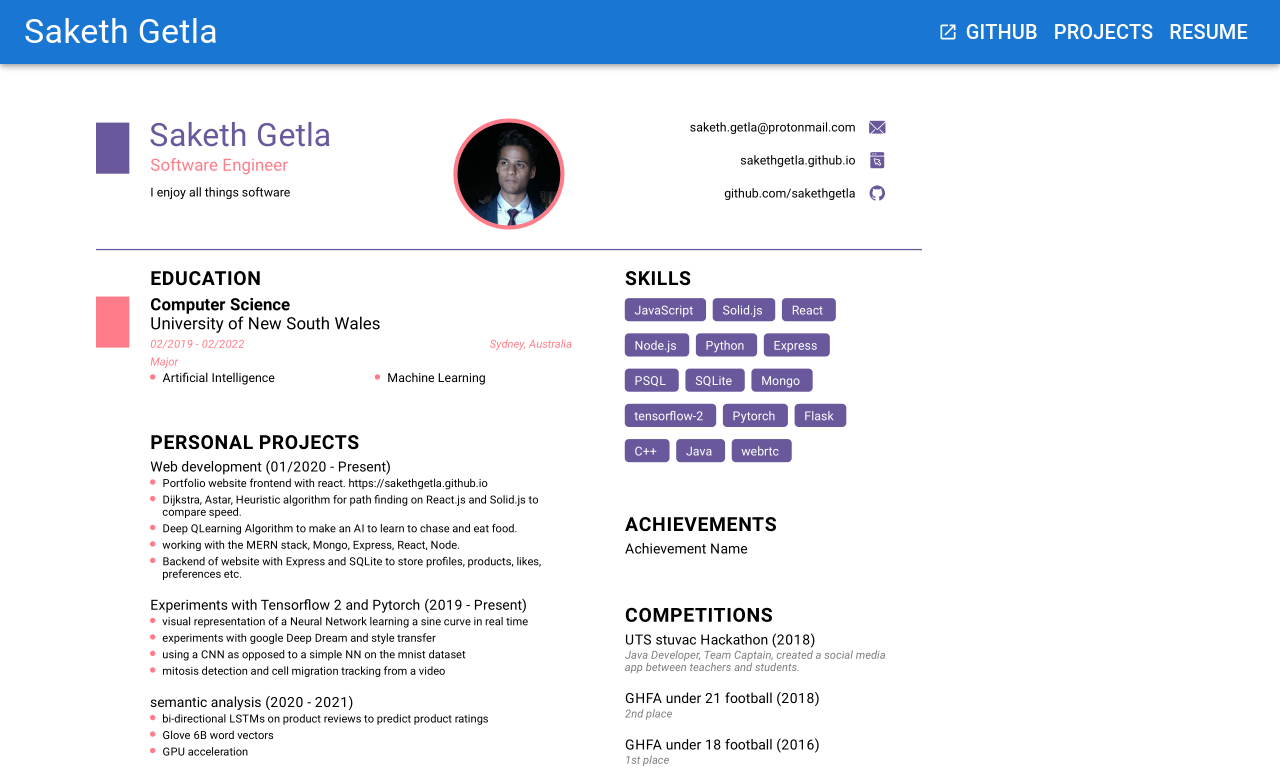
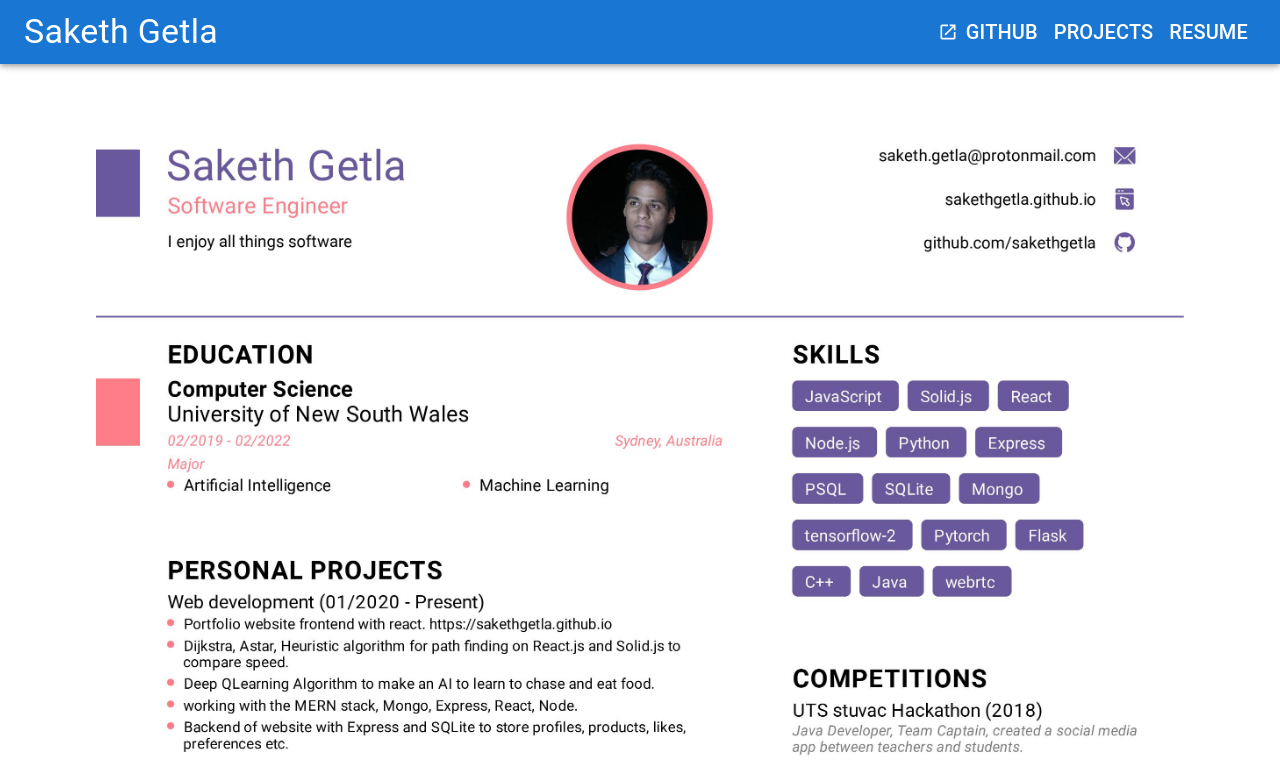
Before and after one commit to sakethgetla/sakethgetla.github.io, a React (Create React App) app: page /about in a window 1280 px wide. Shown: the top 774 px of the page. Built offline with nearby package versions, Linux system fonts and the light colour scheme.

Commit message:
removed type from resume, format resume.

```diff
--- a/src/About.tsx
+++ b/src/About.tsx
@@ -1,15 +1,41 @@
 import { Document, Page } from 'react-pdf/dist/esm/entry.webpack';
 // import { Document, Page } from 'react-pdf';
-import { Grid } from '@mui/material';
+import { Grid, Card } from '@mui/material';
 
+import ImageList from '@mui/material/ImageList';
+import ImageListItem from '@mui/material/ImageListItem';
+
+function standardImageList() {
+  const item = {
+    img: '/static/images/SakethResume.jpg',
+    title: 'title'
+  };
+  return (
+    // <ImageList sx={{ width: 500, height: 450 }} cols={3} rowHeight={164}>
+    <ImageList cols={1} >
+      <ImageListItem key={item.img}>
+        <img
+          src={`${item.img}?w=164&h=164&fit=crop&auto=format`}
+          srcSet={`${item.img}?w=164&h=164&fit=crop&auto=format&dpr=2 2x`}
+          alt={item.title}
+          loading="lazy"
+        />
+      </ImageListItem>
+    </ImageList>
+  );
+}
 
 
 export default function About() {
   return (
     <Grid container padding={10}>
       <Grid item xs={12}>
+
+        {standardImageList()}
         {/* <Document file="/static/pdf/SakethResume.pdf"/> */}
-        <img src="/static/images/SakethResume.jpg" alt="ire" />
+        {/* <Card sx={{ padding: 1, margin: 1, width: 1, height: 1 }} > */}
+        {/*   <img src="/static/images/SakethResume.jpg" alt="ire" /> */}
+        {/* </Card> */}
         {/* </img> */}
         {/* <Document file="/static/pdf/SakethResume.pdf"> */}
         {/*   <Page pageNumber={1} /> */}
```
Also changed, not shown: public/static/images/SakethResume.jpg.
